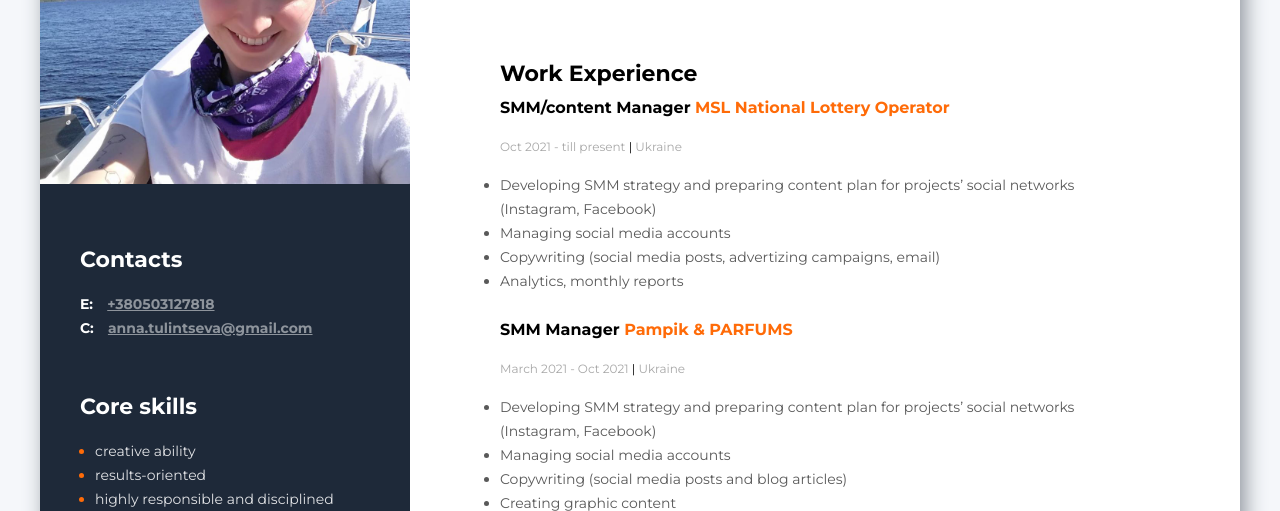
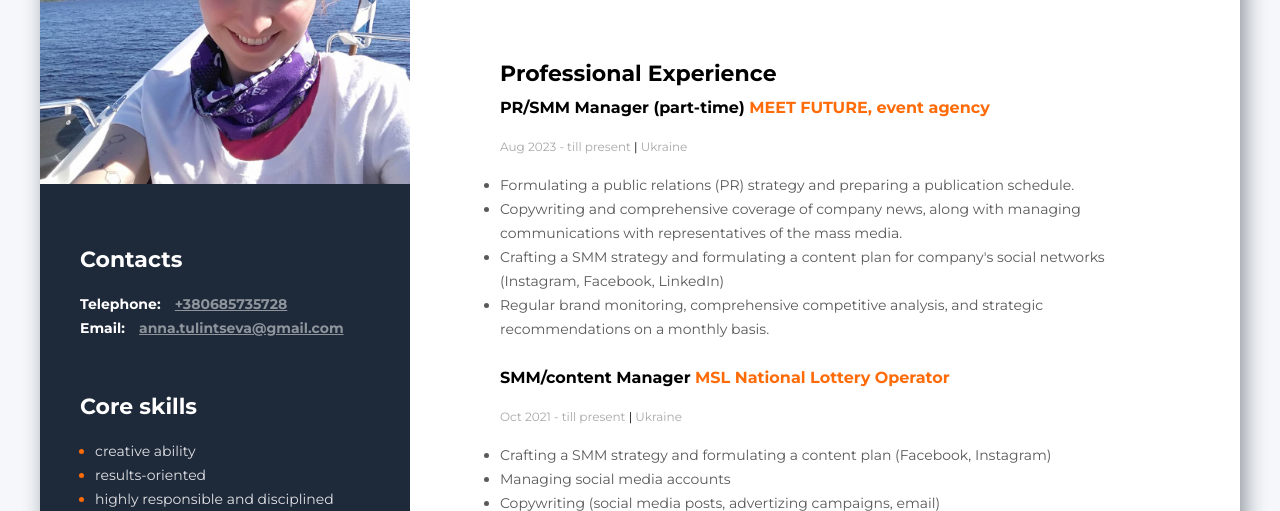
Before and after one commit to AnnaOlenchuk/AnnaOlenchukSMMCV, a plain HTML site: page index.html in a window 1280 px wide. Shown: the part 266-777 px from the top of the page. Drawn offline with Linux system fonts and the light colour scheme.

Commit message:
addaed  new position

```diff
--- a/index.html
+++ b/index.html
@@ -22,13 +22,13 @@
 
                     <h3 class="contacts-title">Contacts</h3>
                     <div>
-                        <span class="contacts-link-type">E:</span> <a class="contacts-link"
-                            href="tel:+380503127818">+380503127818</a>
+                        <span class="contacts-link-type">Telephone:</span> <a class="contacts-link"
+                            href="tel:+380685735728">+380685735728</a>
 
                     </div>
 
                     <div>
-                        <span class="contacts-link-type">C:</span> <a class="contacts-link"
+                        <span class="contacts-link-type">Email:</span> <a class="contacts-link"
                             href="mailto:anna.tulintseva@gmail.com">anna.tulintseva@gmail.com</a>
                     </div>
 
@@ -92,7 +92,28 @@
 
             <!--work experience container-->
             <div>
-                <h3 class="about-me-title">Work Experience</h3>
+                <h3 class="about-me-title">
+                    Professional Experience</h3>
+                <!--Company 0 container-->
+                <div>
+                    <h4 class="job-title">PR/SMM Manager (part-time)<span class="job-company">
+                        MEET FUTURE, event agency
+                    </span></h4>
+                    <span class="job-period">Aug 2023 - till present <span class="job-divider">|</span> Ukraine</span>
+                    <ul class="job-duties">
+                        <li class="job-duties-item">
+                            Formulating a public relations (PR) strategy and preparing a publication schedule.
+                        </li>
+                        <li class="job-duties-item">
+                            Copywriting and comprehensive coverage of company news,
+                            along with managing communications with representatives of the mass media.
+                        </li>
+                        <li class="job-duties-item">Crafting a SMM strategy and formulating a content plan for company's social networks
+                        (Instagram, Facebook, LinkedIn)</li>
+                        <li class="job-duties-item">Regular brand monitoring, comprehensive competitive analysis,
+                            and strategic recommendations on a monthly basis.</li>
+                    </ul>
+                </div>
                 <!--Company 1 container-->
                 <div>
                     <h4 class="job-title">SMM/content Manager<span class="job-company">
@@ -100,12 +121,14 @@
                     </span></h4>
                     <span class="job-period">Oct 2021 - till present <span class="job-divider">|</span> Ukraine</span>
                     <ul class="job-duties">
-                        <li class="job-duties-item">Developing SMM strategy and preparing content plan for projects’ social networks (Instagram, Facebook)</li>
+                        <li class="job-duties-item">Crafting a SMM strategy and formulating a content plan (Facebook, Instagram)</li>
                         <li class="job-duties-item">Managing social media accounts</li>
                         <li class="job-duties-item">
                             Copywriting (social media posts, advertizing campaigns, email)
                         </li>
-                        <li class="job-duties-item">Analytics, monthly reports</li>
+                        <li class="job-duties-item">Cooperation with influencers</li>
+                        <li>Target audience analysis and subsequent content optimization.
+                        </li>
                     </ul>
                 </div>
                 <!--Company 1 container-->
@@ -113,11 +136,10 @@
                     <h4 class="job-title">SMM Manager<span class="job-company"> Pampik & PARFUMS</span></h4>
                     <span class="job-period">March 2021 - Oct 2021 <span class="job-divider">|</span> Ukraine</span>
                     <ul class="job-duties">
-                        <li class="job-duties-item">Developing SMM strategy and preparing content plan for projects’ social networks (Instagram, Facebook)</li>
-                        <li class="job-duties-item">Managing social media accounts</li>
+                        <li class="job-duties-item">Developing SMM strategy and preparing content plan for projects’ social networks.</li>
                         <li class="job-duties-item">Copywriting (social media posts and blog articles)</li>
                         <li class="job-duties-item">Creating graphic content</li>
-                        <li class="job-duties-item">Cooperation with influencers</li>
+                        <!-- <li class="job-duties-item">Cooperation with influencers</li> -->
                         <li class="job-duties-item">Analytics, monthly reports</li>
                     </ul>
                 </div>
@@ -137,7 +159,7 @@
                     <h4 class="job-title">SMM Manger / Copywriter <span class="job-company">Smartline Group</span></h4>
                     <span class="job-period">Jul 2019 - May 2020 <span class="job-divider">|</span> Ukraine</span>
                     <ul class="job-duties">
-                        <li class="job-duties-item">Strategy and planning</li>
+                        <!-- <li class="job-duties-item">Strategy and planning</li> -->
                         <li class="job-duties-item">Managing social media accounts (Facebook, Instagram – Ukrainian,
                             Russian and English content)</li>
                         <li class="job-duties-item">Analytics, monthly reports</li>
@@ -151,13 +173,12 @@
                     <h4 class="job-title">SMM / Content Manager <span class="job-company">SMM Stars</span></h4>
                     <span class="job-period">May 2019 - Jul 2019 <span class="job-divider">|</span> Ukraine</span>
                     <ul class="job-duties">
-                        <li class="job-duties-item">Strategy and content planning for clients’ accounts</li>
+                        <li class="job-duties-item">Content planning for clients’ accounts</li>
                         <li class="job-duties-item">Managing social media accounts</li>
                         <li class="job-duties-item">Writing articles for company blog</li>
                     </ul>
 
                 </div>
-
 
                 <!--Company 5 container-->
                 <div>
@@ -178,7 +199,7 @@
                     <span class="job-period">Jul 2014 - May 2016 <span class="job-divider">|</span> Ukraine</span>
                 </div>
 
-                <!-- Company 5 container -->
+                <!-- Company 6 container -->
                 <div>
                     <h4 class="job-title">Event Manager <span class="job-company">New Vivo Communication Group</span>
                     </h4>
@@ -192,23 +213,23 @@
                     </ul>
                 </div>
 
-                <!-- Company 6 container -->
+                <!-- Company 7 container -->
                 <div>
                     <h4 class="job-title">PR Manager <span class="job-company">SE Ukrpromzovnishexpertyza</span>
                     </h4>
                     <span class="job-period">August 2010 - December 2012 <span class="job-divider">|</span>
                         Ukraine</span>
-                    <ul class="job-duties">
-                        <li class="job-duties-item">Copywriting and coverage of company news. Communications with mass media representatives. Arranging press
+                    <!-- <ul class="job-duties">
+                        <li class="job-duties-item">Copywriting and coverage of company news. Arranging press
                         events.</li>
                         <li class="job-duties-item">Monthly brand monitoring, competitive
                             analysis and recommendations</li>
-                        <li class="job-duties-item">Analytics ang working out the optimization proposal for future
+                        <li class="job-duties-item">Analytics and working out the optimization proposal for future
                             activities</li>
-                    </ul>
+                    </ul> -->
                 </div>
 
-                <!-- Company 7 container -->
+                <!-- Company 8 container -->
                 <div>
                     <h4 class="job-title">Account Executive / Junior PR Specialist <span class="job-company">SE
                             People Republic, PR Agency</span>
@@ -217,7 +238,7 @@
                         Ukraine</span>
                 </div>
 
-                <!-- Company 8 container -->
+                <!-- Company 9 container -->
                 <div>
                     <h4 class="job-title">Office Administrator / Receptionist<span class="job-company"> Red Bull Ukraine
                             <span class="job-divider">|</span> Office Solutions, LLC</span>
```
